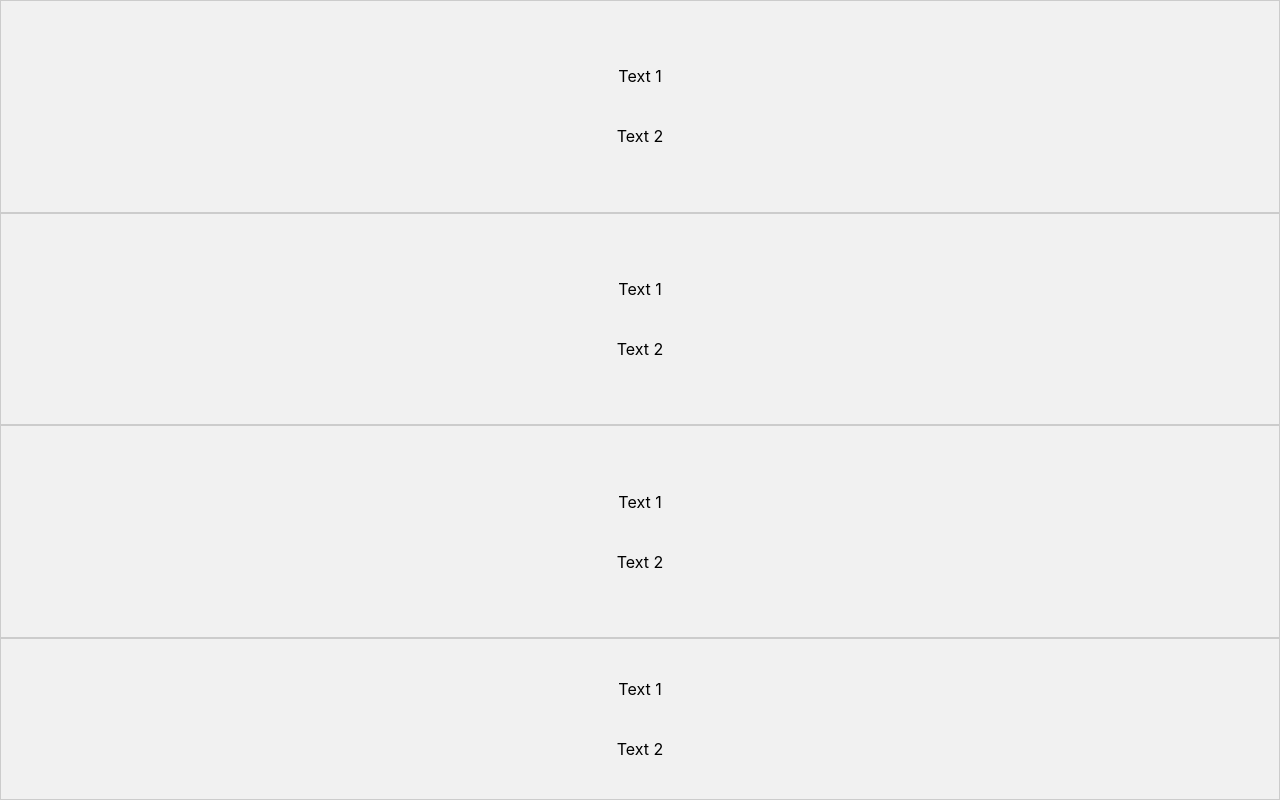
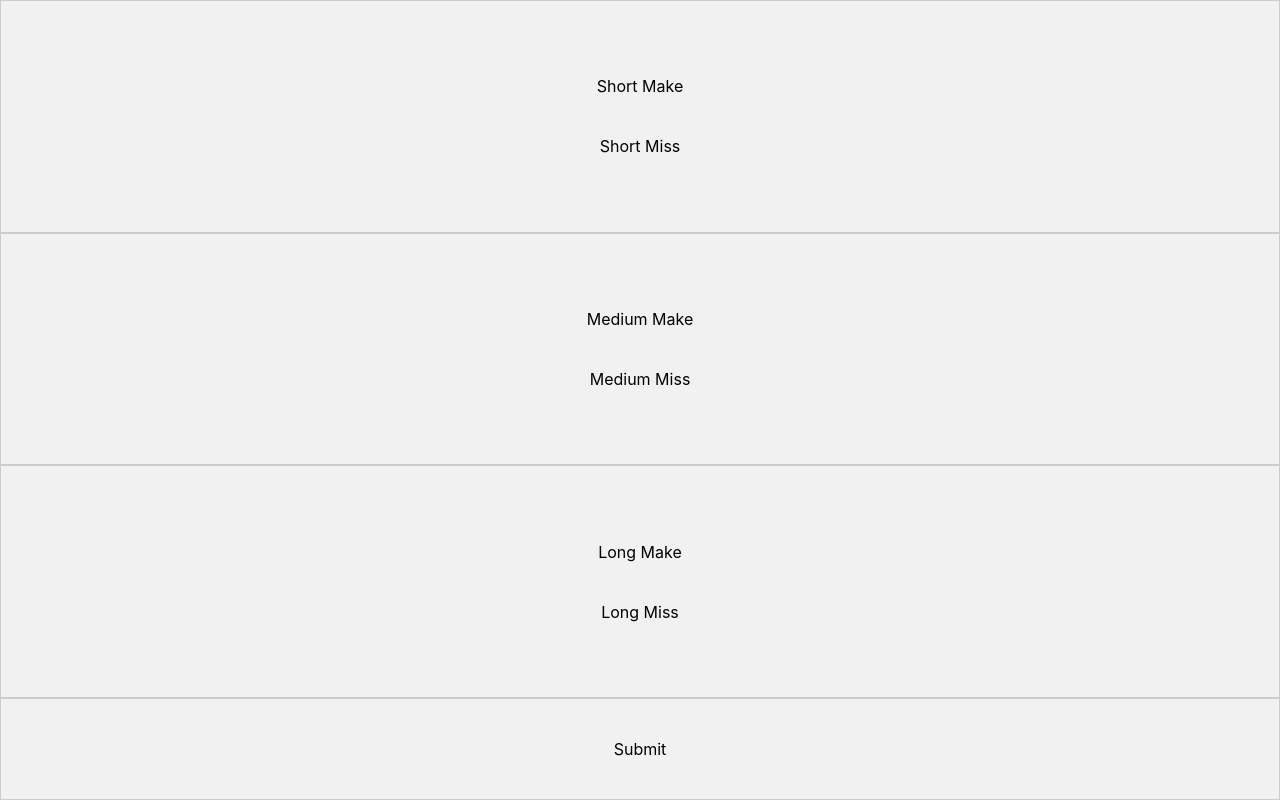
Before and after one commit to robwatsongtr/shot-tracker, a React (Create React App) app: page / in a window 1280 px wide. Built offline with nearby package versions, Linux system fonts and the light colour scheme.

Commit message:
name labels

```diff
--- a/src/App.tsx
+++ b/src/App.tsx
@@ -6,20 +6,19 @@ function App() {
   return (
     <div className="container">
       <div className="grid-area item-1">
-        <span>Text 1</span>
-        <span>Text 2</span>
+        <span>Short Make</span>
+        <span>Short Miss</span>
       </div>
       <div className="grid-area item-2">
-        <span>Text 1</span>
-        <span>Text 2</span>
+        <span>Medium Make</span>
+        <span>Medium Miss</span>
       </div>
       <div className="grid-area item-3">
-        <span>Text 1</span>
-        <span>Text 2</span>
+        <span>Long Make</span>
+        <span>Long Miss</span>
       </div>
       <div className="grid-area item-4">
-        <span>Text 1</span>
-        <span>Text 2</span>
+        <span>Submit</span>
       </div>
     </div>
   );
```
